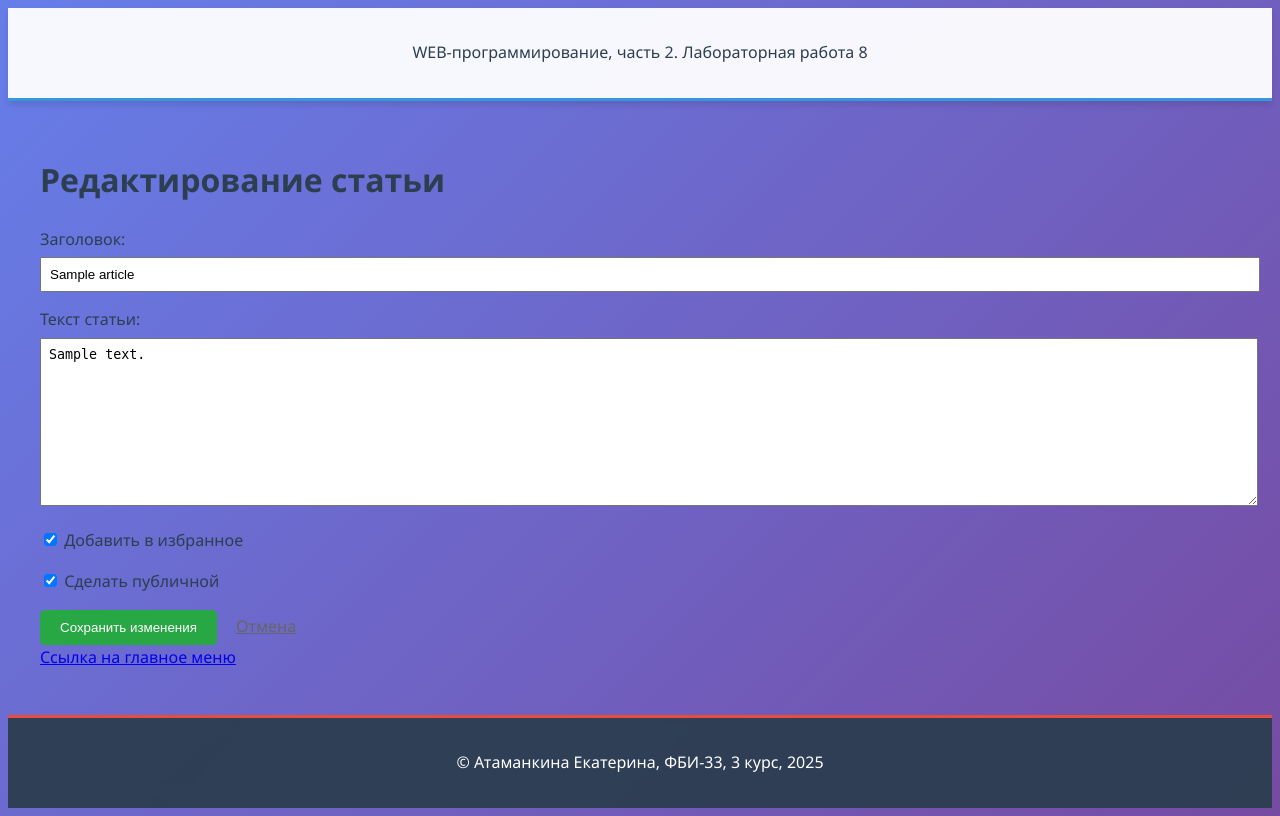
After one commit to tmnknkt/labor, a Flask app: page /lab8/edit/1 in a window 1280 px wide. The commit adds this page. Run offline with Flask 3, Linux system fonts and the light colour scheme; a user stored in the database is signed in; tables that the repository leaves empty hold one stand-in row (values such as "Sample post"); some libraries are stand-ins or nearby versions.

Commit message:
Самостоятельные задания

```diff
--- a/lab8.py
+++ b/lab8.py
@@ -1,11 +1,11 @@
-from flask import Blueprint, render_template, request, session, redirect, current_app, url_for
+from flask import Blueprint, render_template, request, session, redirect, current_app, url_for, flash
 import psycopg2
 from psycopg2.extras import RealDictCursor
 from werkzeug.security import check_password_hash, generate_password_hash
 import sqlite3
 from os import path
 from db import db
-from db.models import users, articles
+from db.models import users, articles as ArticleModel
 from flask_login import login_user, login_required, current_user, logout_user
 
 
@@ -13,11 +13,7 @@ lab8 = Blueprint('lab8', __name__)
 
 @lab8.route('/lab8/')
 def lab():
-    if current_user.is_authenticated:
-        return render_template('lab8/lab8.html', login=current_user.login)
-    else:
-        return render_template('lab8/lab8.html', login=None)
-
+    return render_template('lab8/lab8.html')
 
 @lab8.route('/lab8/login', methods=['GET', 'POST'])
 def login():
@@ -26,20 +22,19 @@ def login():
 
     login_form = request.form.get('login')
     password_form = request.form.get('password')
+    remember = request.form.get('remember') == 'on'
 
     if not login_form or login_form.strip() == '':
-        return render_template('lab8/login.html',
-                            error='Введите логин')
+        return render_template('lab8/login.html', error='Введите логин')
 
     if not password_form or password_form.strip() == '':
-        return render_template('lab8/login.html',
-                            error='Введите пароль')
+        return render_template('lab8/login.html', error='Введите пароль')
 
     user = users.query.filter_by(login=login_form).first()
 
     if user:
         if check_password_hash(user.password, password_form):
-            login_user(user, remember=False)
+            login_user(user, remember=remember)
             return redirect('/lab8/')
 
     return render_template('lab8/login.html',
@@ -72,18 +67,90 @@ def register():
     db.session.add(new_user)
     db.session.commit()
 
+    login_user(new_user, remember=False)
     return redirect('/lab8/')
 
 
 @lab8.route('/lab8/articles')
 @login_required
 def articles():
-    return "Список статей"
+    user_articles = ArticleModel.query.filter_by(login_id=current_user.id).all()
+    return render_template('lab8/articles.html', articles=user_articles)
 
 
-@lab8.route('/lab8/create')
+@lab8.route('/lab8/create', methods=['GET', 'POST'])
+@login_required
 def create_article():
-    return "Создание статьи"
+    if request.method == 'GET':
+        return render_template('lab8/create.html')
+
+    title = request.form.get('title')
+    article_text = request.form.get('article_text')
+    is_favorite = request.form.get('is_favorite') == 'on'
+    is_public = request.form.get('is_public') == 'on'
+
+    if not title or not article_text:
+        return render_template('lab8/create.html',
+                             error='Заполните все обязательные поля')
+
+    new_article = ArticleModel(
+        login_id=current_user.id,
+        title=title,
+        article_text=article_text,
+        is_favorite=is_favorite,
+        is_public=is_public,
+        likes=0
+    )
+
+    db.session.add(new_article)
+    db.session.commit()
+
+    return redirect('/lab8/articles')
+
+
+@lab8.route('/lab8/edit/<int:article_id>', methods=['GET', 'POST'])
+@login_required
+def edit_article(article_id):
+    article = ArticleModel.query.get_or_404(article_id)
+
+    if article.login_id != current_user.id:
+        return redirect('/lab8/articles')
+
+    if request.method == 'GET':
+        return render_template('lab8/edit.html', article=article)
+
+    title = request.form.get('title')
+    article_text = request.form.get('article_text')
+    is_favorite = request.form.get('is_favorite') == 'on'
+    is_public = request.form.get('is_public') == 'on'
+
+    if not title or not article_text:
+        return render_template('lab8/edit.html',
+                             article=article,
+                             error='Заполните все обязательные поля')
+
+    article.title = title
+    article.article_text = article_text
+    article.is_favorite = is_favorite
+    article.is_public = is_public
+
+    db.session.commit()
+
+    return redirect('/lab8/articles')
+
+
+@lab8.route('/lab8/delete/<int:article_id>')
+@login_required
+def delete_article(article_id):
+    article = ArticleModel.query.get_or_404(article_id)
+
+    if article.login_id != current_user.id:
+        return redirect('/lab8/articles')
+
+    db.session.delete(article)
+    db.session.commit()
+
+    return redirect('/lab8/articles')
 
 
 @lab8.route('/lab8/logout')
--- /dev/null
+++ b/templates/lab8/edit.html
@@ -0,0 +1,46 @@
+{% extends "base.html" %}
+
+{% block lab %}Лабораторная работа 8{% endblock %}
+
+{% block main %}
+    <h1>Редактирование статьи</h1>
+
+    {% if error %}
+        <div style="color: red; margin-bottom: 15px;">
+            {{ error }}
+        </div>
+    {% endif %}
+
+    <form action="/lab8/edit/{{ article.id }}" method="post">
+        <div style="margin-bottom: 15px;">
+            <label>
+                Заголовок: <br>
+                <input type="text" name="title" value="{{ article.title }}" style="width: 100%; padding: 8px; margin-top: 5px;" required>
+            </label>
+        </div>
+
+        <div style="margin-bottom: 15px;">
+            <label>
+                Текст статьи: <br>
+                <textarea name="article_text" rows="10" style="width: 100%; padding: 8px; margin-top: 5px;" required>{{ article.article_text }}</textarea>
+            </label>
+        </div>
+
+        <div style="margin-bottom: 15px;">
+            <label>
+                <input type="checkbox" name="is_favorite" {% if article.is_favorite %}checked{% endif %}>
+                Добавить в избранное
+            </label>
+        </div>
+
+        <div style="margin-bottom: 15px;">
+            <label>
+                <input type="checkbox" name="is_public" {% if article.is_public %}checked{% endif %}>
+                Сделать публичной
+            </label>
+        </div>
+
+        <button type="submit" style="padding: 10px 20px; background-color: #28a745; color: white; border: none; border-radius: 5px;">Сохранить изменения</button>
+        <a href="/lab8/articles" style="margin-left: 15px; color: #666;">Отмена</a>
+    </form>
+{% endblock %}
--- a/templates/lab8/lab8.html
+++ b/templates/lab8/lab8.html
@@ -4,8 +4,8 @@
     <h1>Flask и ORM</h1>
 
     <div style="margin-bottom: 20px;">
-        {% if login %}
-            <span>Вы вошли как: {{ login }}</span>
+        {% if current_user.is_authenticated %}
+            <span>Вы вошли как: {{ current_user.login }}</span>
             <a href="/lab8/logout" style="margin-left: 20px; color: #dc3545;">Выйти</a>
         {% else %}
             <span>Anonymous</span>
```
Also changed, not shown: templates/lab8/articles.html (added, +33 -0 lines), templates/lab8/create.html (added, +46 -0 lines), templates/lab8/login.html (+7 -2 lines).
